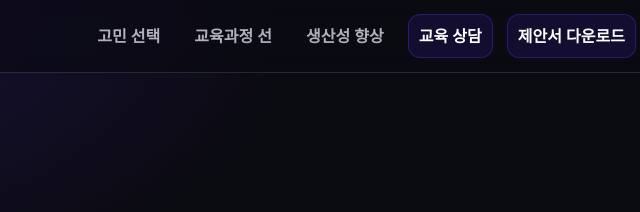
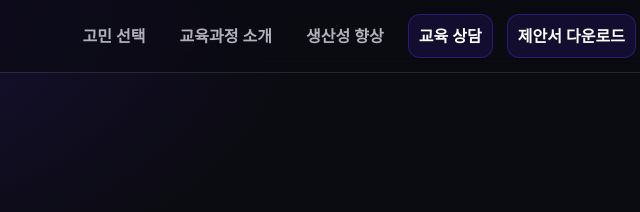
Before and after one commit to ssendy01/edu-aibasic-20260203, a plain HTML site: page index.html in a window 1280 px wide. Shown: the top 212 px of the page, 494-1134 px from the left. Drawn offline with Linux system fonts and the light colour scheme.

Commit message:
Update index.html

```diff
--- a/index.html
+++ b/index.html
@@ -16,7 +16,7 @@
       <div class="brand">미라클 평생교육원</div>
       <nav class="nav" aria-label="주요 섹션">
         <a href="#section-diagnosis">고민 선택</a>
-        <a href="#section-courses">교육과정 선</a>
+        <a href="#section-courses">교육과정 소개</a>
         <a href="#section-proof">생산성 향상</a>
         <a class="nav__cta" href="#section-cta">교육 상담</a>
         <a class="nav__cta" href="#section-cta">제안서 다운로드</a>
```
